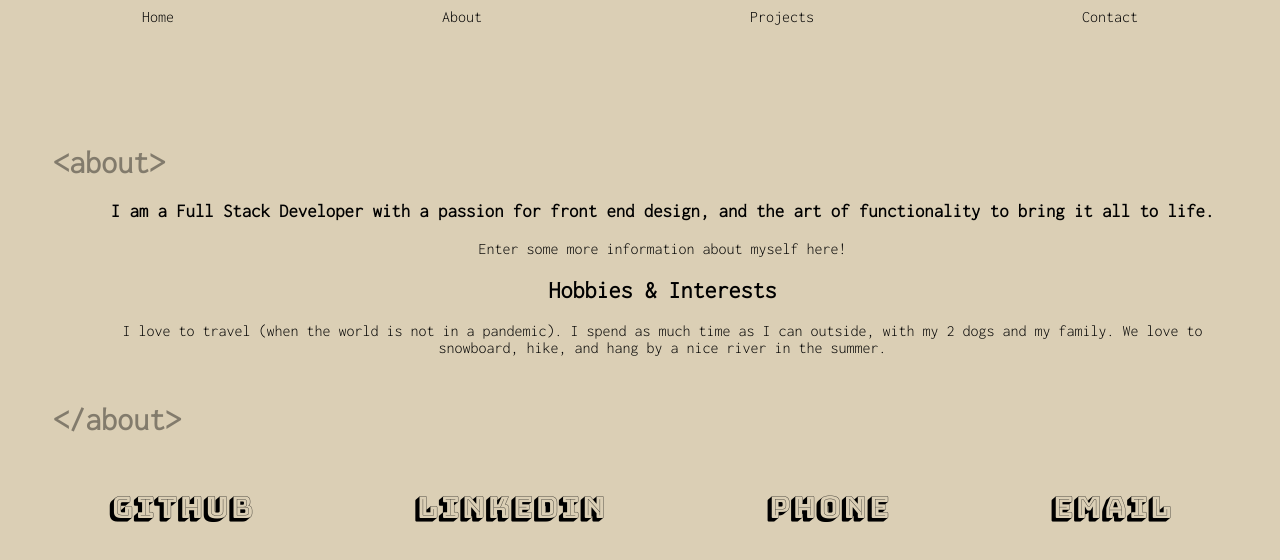
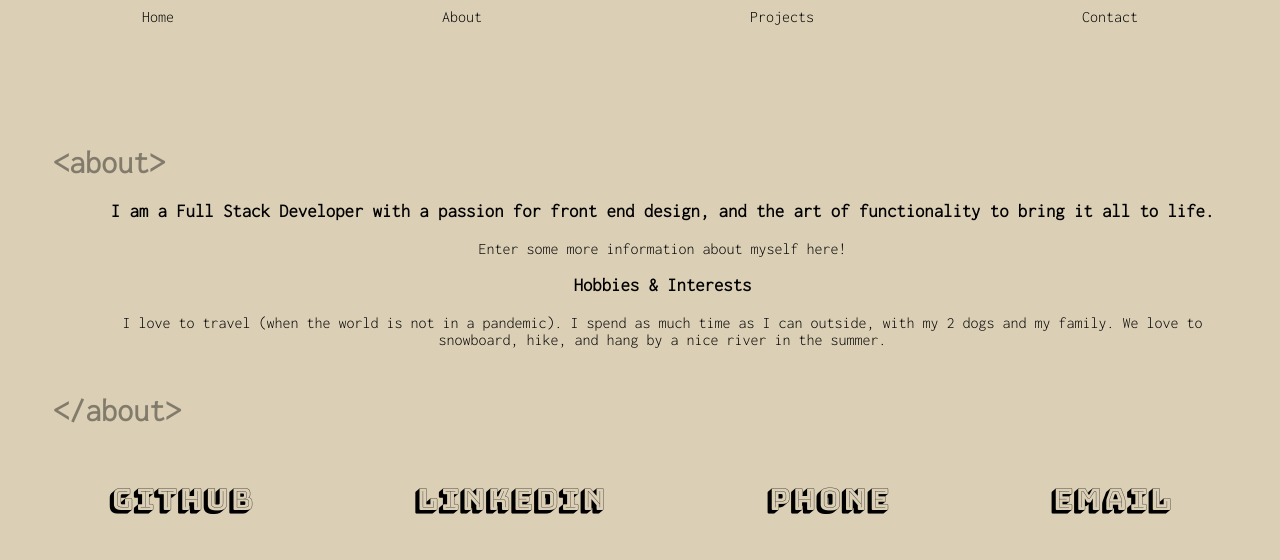
Before and after one commit to jenstella/portfolio, a React (Create React App) app: page /about in a window 1280 px wide. Shown: the top 560 px of the page. Built offline with nearby package versions, Linux system fonts and the light colour scheme; a web font is replaced by a local one.

Commit message:
changed the pages need to add content and make footer sticky

```diff
--- a/src/components/About.js
+++ b/src/components/About.js
@@ -12,7 +12,7 @@ export default function About() {
         <p>Enter some more information about myself here!</p>
       </div>
       <div id="hobbies-container">
-          <h2 className="hobbies-header">Hobbies & Interests</h2>
+          <h3 className="hobbies-header">Hobbies & Interests</h3>
           <p>I love to travel (when the world is not in a pandemic). I spend as much time as I can outside, with my 2 dogs and my family. We love to snowboard, hike, and hang by a nice river in the summer.</p>
       </div>
       <h1 id="about-two">&lt;/about&gt;</h1>
```
